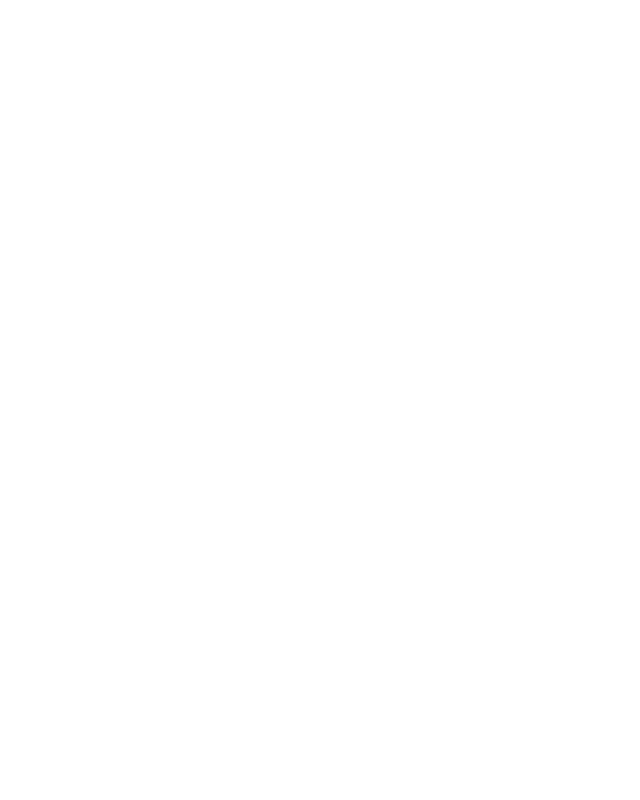
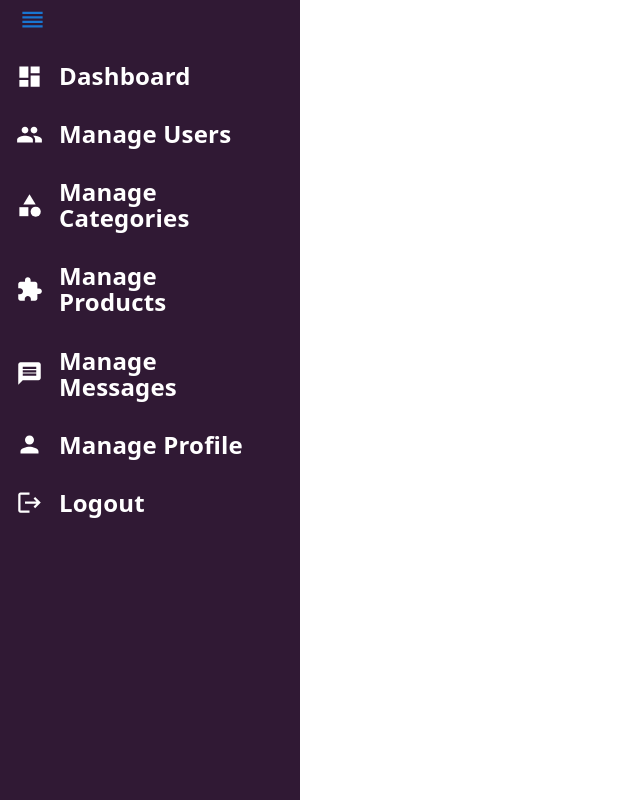
Before and after one commit to Sewar77/React6, a React (Vite) app in the folder react/: page /admin in a window 1280 px wide. Before the commit this address had no page. Shown: the whole page, without its empty margins (0-640 px from the left). Built offline with nearby package versions, Linux system fonts and the light colour scheme.

Commit message:
admin layout toggle sidebar

```diff
--- a/react/src/App.jsx
+++ b/react/src/App.jsx
@@ -5,6 +5,9 @@
 import { Route, Routes } from "react-router-dom";
 import { Toaster } from "react-hot-toast";
 import AdminDashboard from "./components/Admin/AdminDashboard";
+import DisplayUsers from "./components/Admin/Manage/ManageUsers/DisplayUsers";
+import AdminLayout from "./components/Admin/AdminLayout";
+import DisplayProducts from "./components/Admin/Manage/ManageProducts/DisplayProducts";
 function App() {
   return (
     <>
@@ -20,7 +23,11 @@
         <Route path="/login" element={<Login />} />
 
         {/* admin routes */}
-        <Route path="/admin/dashboard" element={<AdminDashboard />} />
+        <Route path="/admin" element={<AdminLayout />}>
+          <Route index path="dashboard" element={<AdminDashboard />} />
+          <Route path="manage-users" element={<DisplayUsers />} />
+          <Route path="manage-products" element={<DisplayProducts />} />
+        </Route>
 
         {/* //every route is a pagfe */}
       </Routes>
--- a/react/src/components/Admin/AdminDashboard.jsx
+++ b/react/src/components/Admin/AdminDashboard.jsx
@@ -1,19 +1,11 @@
-import { Box, Container, Typography } from "@mui/material";
+import { Box, Button, Container, Typography } from "@mui/material";
 import { useAuth } from "../../Hooks/useAuth";
-import Sidebar from "./Sidebar/Sidebar";
 export default function AdminDashboard() {
   const { currentUser } = useAuth();
   return (
     <>
       {/* layout */}
-      <Box sx={{ display: "flex", flexDirection: "row" }}>
-        <Box sx={{ flex: 1 }}>
-          <Sidebar />
-        </Box>
-        <Box sx={{ flex: 4, my: 4 }}>
-          <Typography>hello {currentUser.name}</Typography>
-        </Box>
-      </Box>
+      <Typography>hello {currentUser.name}</Typography>
     </>
   );
 }
--- /dev/null
+++ b/react/src/components/Admin/AdminLayout.jsx
@@ -0,0 +1,25 @@
+import { Box } from "@mui/material";
+import { useState } from "react";
+import { Outlet } from "react-router-dom";
+import Sidebar from "../Admin/Sidebar/Sidebar";
+export default function AdminLayout() {
+  const [isOpen, setIsOpen] = useState(true);
+  const handleClick = () => {
+    setIsOpen(!isOpen);
+  };
+  return (
+    <>
+      {/* layout */}
+      <Box sx={{ display: "flex",
+         flexDirection: "row" }}>
+        <Box sx={{ flex: 1 }}>
+          <Sidebar onclick={handleClick}
+          open={isOpen} />
+        </Box>
+        <Box sx={{ flex: 4, my: 4 }}>
+          <Outlet />
+        </Box>
+      </Box>
+    </>
+  );
+}
--- /dev/null
+++ b/react/src/components/Admin/Manage/ManageProducts/DisplayProducts.jsx
@@ -0,0 +1,8 @@
+import { Box, Typography } from "@mui/material";
+export default function DisplayProducts() {
+  return (
+    <>
+      <Typography>products</Typography>
+    </>
+  );
+}
--- /dev/null
+++ b/react/src/components/Admin/Manage/ManageUsers/DisplayUsers.jsx
@@ -0,0 +1,8 @@
+import { Box, Typography } from "@mui/material";
+export default function DisplayUsers() {
+  return (
+    <>
+      <Typography>users</Typography>
+    </>
+  );
+}
--- a/react/src/components/Admin/Sidebar/Sidebar.jsx
+++ b/react/src/components/Admin/Sidebar/Sidebar.jsx
@@ -1,4 +1,4 @@
-import { Box, List, ListItem, ListItemButton } from "@mui/material";
+import { Box, Button, List, ListItem, ListItemButton } from "@mui/material";
 import { useAuth } from "../../../Hooks/useAuth";
 import { useNavigate } from "react-router-dom";
 import CategoryIcon from "@mui/icons-material/Category";
@@ -8,34 +8,63 @@
 import ExtensionIcon from "@mui/icons-material/Extension";
 import LogoutIcon from "@mui/icons-material/Logout";
 import PersonIcon from "@mui/icons-material/Person";
-export default function Sidebar() {
+import ReorderIcon from "@mui/icons-material/Reorder";
+export default function Sidebar({ open, onclick }) {
   const { lougout } = useAuth();
   const navigate = useNavigate();
-
   return (
     <>
       <Box
         sx={{
           position: "fixed",
-          width: "300px",
+          width: open ? "300px" : "70px",
           bgcolor: "#301934",
           height: "100vh",
           overflowY: "scroll",
           color: "white",
-          fontSize: "20px",
+          fontSize: open ? "24px" : "30px",
           fontWeight: "bold",
+          textAlign: open ? "left" : "center",
         }}
       >
+        <Button onClick={onclick}>
+          <ReorderIcon />
+        </Button>
         <List>
           <ListItem>
-            <DashboardIcon />
-            <ListItemButton onClick={() => navigate("/admin/dashboard")}>
-              Dashboard
-            </ListItemButton>
+            {open ? (
+              <>
+                <DashboardIcon />
+                <ListItemButton
+                onClick={() =>
+                navigate("/admin/dashboard")}>
+                  Dashboard
+                </ListItemButton>
+              </>
+            ) : (
+              <>
+                <DashboardIcon
+                  sx={{ cursor: "pointer" }}
+                  onClick={() =>
+                    navigate("/admin/dashboard")}
+                />
+              </>
+            )}
           </ListItem>
           <ListItem>
-            <GroupIcon />
-            <ListItemButton>Manage Users</ListItemButton>
+            {open ? (
+              <>
+        <GroupIcon />
+      <ListItemButton onClick={() =>
+         navigate("/admin/manage-users")}>
+          Manage Users
+     </ListItemButton>
+              </>
+            ) : (
+        <GroupIcon
+        onClick={() =>
+    navigate("/admin/manage-users")} />
+            )}
           </ListItem>
           <ListItem>
             <CategoryIcon />
@@ -43,7 +72,9 @@
           </ListItem>
           <ListItem>
             <ExtensionIcon />
-            <ListItemButton>Manage Products</ListItemButton>
+            <ListItemButton onClick={() => navigate("/admin/manage-products")}>
+              Manage Products
+            </ListItemButton>
           </ListItem>
           <ListItem>
             <MessageIcon />
```
